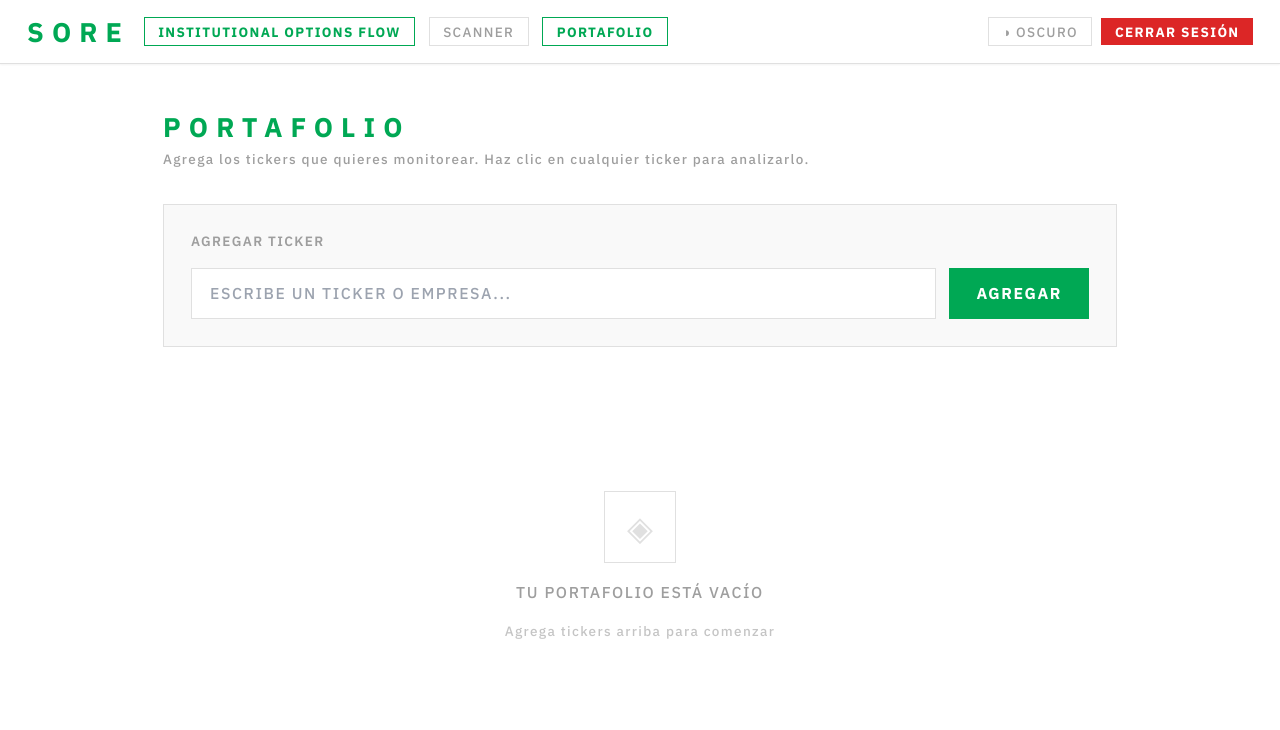
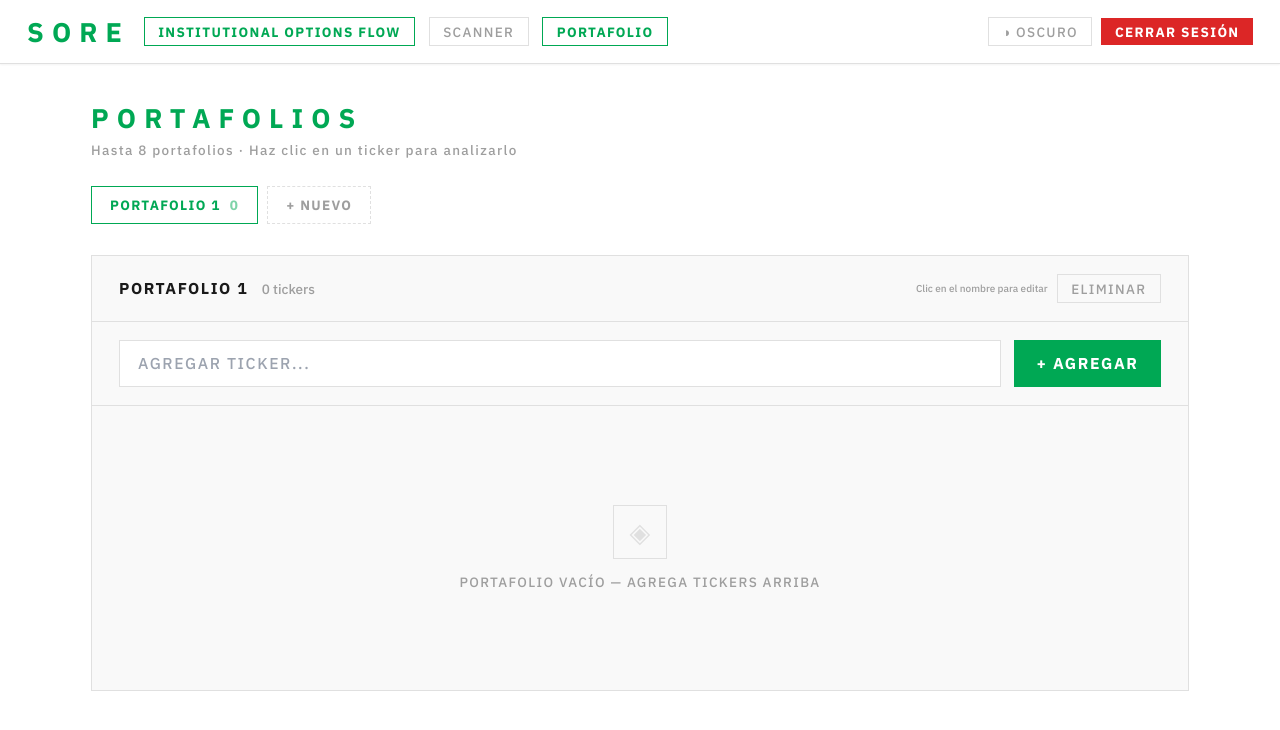
Before and after one commit to damo1606/sore, a Next.js app: page /portafolio in a window 1280 px wide. Shown: the top 730 px of the page. Built offline with nearby package versions, Linux system fonts and the light colour scheme.

Commit message:
feat: multi-portfolio support — up to 8 portfolios with names and independent tickers

```diff
--- a/src/app/portafolio/page.tsx
+++ b/src/app/portafolio/page.tsx
@@ -2,31 +2,66 @@
 
 import { useState, useEffect, useRef } from "react";
 
-const STORAGE_KEY = "sore-portafolio";
+const STORAGE_KEY = "sore-portafolios-v2";
+const MAX_PORTFOLIOS = 8;
+
+interface Portfolio {
+  id: string;
+  name: string;
+  tickers: string[];
+  createdAt: string;
+}
 
 interface SearchResult { symbol: string; name: string; exchange: string; }
 
+function createPortfolio(name: string): Portfolio {
+  return {
+    id: Date.now().toString(),
+    name,
+    tickers: [],
+    createdAt: new Date().toISOString(),
+  };
+}
+
 export default function PortafolioPage() {
-  const [tickers, setTickers] = useState<string[]>([]);
+  const [portfolios, setPortfolios] = useState<Portfolio[]>([]);
+  const [activeId, setActiveId] = useState<string>("");
   const [query, setQuery] = useState("");
   const [suggestions, setSuggestions] = useState<SearchResult[]>([]);
   const [showSuggestions, setShowSuggestions] = useState(false);
+  const [editingName, setEditingName] = useState(false);
+  const [nameInput, setNameInput] = useState("");
   const [dark, setDark] = useState(false);
   const searchRef = useRef<HTMLDivElement>(null);
+  const nameRef = useRef<HTMLInputElement>(null);
 
   // Load from localStorage
   useEffect(() => {
     try {
       const saved = localStorage.getItem(STORAGE_KEY);
-      if (saved) setTickers(JSON.parse(saved));
-    } catch {}
+      if (saved) {
+        const parsed: Portfolio[] = JSON.parse(saved);
+        setPortfolios(parsed);
+        setActiveId(parsed[0]?.id ?? "");
+      } else {
+        const first = createPortfolio("PORTAFOLIO 1");
+        setPortfolios([first]);
+        setActiveId(first.id);
+      }
+    } catch {
+      const first = createPortfolio("PORTAFOLIO 1");
+      setPortfolios([first]);
+      setActiveId(first.id);
+    }
     setDark(document.documentElement.classList.contains("dark"));
   }, []);
 
   // Persist to localStorage
   useEffect(() => {
-    localStorage.setItem(STORAGE_KEY, JSON.stringify(tickers));
-  }, [tickers]);
+    if (portfolios.length > 0) {
+      localStorage.setItem(STORAGE_KEY, JSON.stringify(portfolios));
+    }
+  }, [portfolios]);
 
   // Debounced autocomplete
   useEffect(() => {
@@ -53,17 +88,53 @@ export default function PortafolioPage() {
     return () => document.removeEventListener("mousedown", handleClick);
   }, []);
 
+  // Focus name input when editing
+  useEffect(() => {
+    if (editingName) nameRef.current?.focus();
+  }, [editingName]);
+
+  const active = portfolios.find((p) => p.id === activeId) ?? null;
+
+  function addPortfolio() {
+    if (portfolios.length >= MAX_PORTFOLIOS) return;
+    const p = createPortfolio(`PORTAFOLIO ${portfolios.length + 1}`);
+    setPortfolios((prev) => [...prev, p]);
+    setActiveId(p.id);
+  }
+
+  function deletePortfolio(id: string) {
+    if (!confirm("¿Eliminar este portafolio?")) return;
+    const updated = portfolios.filter((p) => p.id !== id);
+    setPortfolios(updated);
+    setActiveId(updated[0]?.id ?? "");
+    if (updated.length === 0) {
+      const first = createPortfolio("PORTAFOLIO 1");
+      setPortfolios([first]);
+      setActiveId(first.id);
+    }
+  }
+
+  function updateActive(fn: (p: Portfolio) => Portfolio) {
+    setPortfolios((prev) => prev.map((p) => (p.id === activeId ? fn(p) : p)));
+  }
+
   function addTicker(symbol: string) {
     const s = symbol.toUpperCase().trim();
-    if (!s || tickers.includes(s)) return;
-    setTickers((prev) => [...prev, s]);
+    if (!s || active?.tickers.includes(s)) return;
+    updateActive((p) => ({ ...p, tickers: [...p.tickers, s] }));
     setQuery("");
     setSuggestions([]);
     setShowSuggestions(false);
   }
 
   function removeTicker(symbol: string) {
-    setTickers((prev) => prev.filter((t) => t !== symbol));
+    updateActive((p) => ({ ...p, tickers: p.tickers.filter((t) => t !== symbol) }));
+  }
+
+  function saveName() {
+    const name = nameInput.trim().toUpperCase();
+    if (name) updateActive((p) => ({ ...p, name }));
+    setEditingName(false);
   }
 
   function toggleTheme() {
@@ -90,17 +161,11 @@ export default function PortafolioPage() {
           </a>
         </div>
         <div className="flex items-center gap-2">
-          <button
-            onClick={toggleTheme}
-            className="text-xs text-muted border border-border px-3 py-1 tracking-widest hover:text-accent hover:border-accent transition-colors"
-          >
+          <button onClick={toggleTheme} className="text-xs text-muted border border-border px-3 py-1 tracking-widest hover:text-accent hover:border-accent transition-colors">
             {dark ? "☀ CLARO" : "◑ OSCURO"}
           </button>
           <button
-            onClick={async () => {
-              await fetch("/api/auth/logout", { method: "POST" });
-              window.location.href = "/login";
-            }}
+            onClick={async () => { await fetch("/api/auth/logout", { method: "POST" }); window.location.href = "/login"; }}
             className="text-xs text-white tracking-widest bg-red-600 hover:bg-red-700 transition-colors px-3 py-1 font-bold"
           >
             CERRAR SESIÓN
@@ -108,41 +173,102 @@ export default function PortafolioPage() {
         </div>
       </header>
 
-      {/* Content */}
-      <div className="max-w-4xl mx-auto px-4 sm:px-6 py-10">
+      <div className="max-w-5xl mx-auto px-4 sm:px-6 py-8">
 
         {/* Title */}
-        <div className="mb-8">
-          <h1 className="text-2xl font-black tracking-[0.3em] text-accent mb-1">PORTAFOLIO</h1>
-          <p className="text-xs text-muted tracking-widest">
-            Agrega los tickers que quieres monitorear. Haz clic en cualquier ticker para analizarlo.
-          </p>
+        <div className="mb-6">
+          <h1 className="text-2xl font-black tracking-[0.3em] text-accent mb-1">PORTAFOLIOS</h1>
+          <p className="text-xs text-muted tracking-widest">Hasta {MAX_PORTFOLIOS} portafolios · Haz clic en un ticker para analizarlo</p>
         </div>
 
-        {/* Input */}
-        <div className="bg-card border border-border p-6 mb-8">
-          <div className="text-xs text-muted tracking-widest mb-4 font-semibold">AGREGAR TICKER</div>
+        {/* Portfolio tabs */}
+        <div className="flex items-center gap-2 mb-6 overflow-x-auto pb-1">
+          {portfolios.map((p) => (
+            <button
+              key={p.id}
+              onClick={() => setActiveId(p.id)}
+              className={`shrink-0 px-4 py-2 text-xs font-bold tracking-widest border transition-colors ${
+                p.id === activeId
+                  ? "border-accent text-accent bg-accent/10"
+                  : "border-border text-muted hover:text-accent hover:border-accent"
+              }`}
+            >
+              {p.name}
+              <span className="ml-2 opacity-50">{p.tickers.length}</span>
+            </button>
+          ))}
+          {portfolios.length < MAX_PORTFOLIOS && (
+            <button
+              onClick={addPortfolio}
+              className="shrink-0 px-4 py-2 text-xs font-bold tracking-widest border border-dashed border-border text-muted hover:text-accent hover:border-accent transition-colors"
+            >
+              + NUEVO
+            </button>
+          )}
+          {portfolios.length >= MAX_PORTFOLIOS && (
+            <span className="text-xs text-muted opacity-50 ml-2 shrink-0">Máximo {MAX_PORTFOLIOS} portafolios</span>
+          )}
+        </div>
+
+        {/* Active portfolio */}
+        {active && (
+          <div className="bg-card border border-border">
+
+            {/* Portfolio header */}
+            <div className="border-b border-border px-6 py-4 flex items-center justify-between gap-4">
+              <div className="flex items-center gap-3 min-w-0">
+                {editingName ? (
+                  <input
+                    ref={nameRef}
+                    value={nameInput}
+                    onChange={(e) => setNameInput(e.target.value.toUpperCase())}
+                    onBlur={saveName}
+                    onKeyDown={(e) => { if (e.key === "Enter") saveName(); if (e.key === "Escape") setEditingName(false); }}
+                    className="bg-bg border border-accent text-text px-3 py-1 text-sm font-bold tracking-widest focus:outline-none w-48"
+                    maxLength={24}
+                  />
+                ) : (
+                  <button
+                    onClick={() => { setNameInput(active.name); setEditingName(true); }}
+                    className="text-sm font-black tracking-widest text-text hover:text-accent transition-colors"
+                    title="Doble clic para renombrar"
+                  >
+                    {active.name}
+                  </button>
+                )}
+                <span className="text-xs text-muted">
+                  {active.tickers.length} ticker{active.tickers.length !== 1 ? "s" : ""}
+                </span>
+              </div>
+              <div className="flex items-center gap-2 shrink-0">
+                <span className="text-[10px] text-muted hidden sm:block">Clic en el nombre para editar</span>
+                <button
+                  onClick={() => deletePortfolio(active.id)}
+                  className="text-xs text-muted border border-border px-3 py-1 tracking-widest hover:text-danger hover:border-danger transition-colors"
+                >
+                  ELIMINAR
+                </button>
+              </div>
+            </div>
+
+            {/* Add ticker input */}
+            <div className="px-6 py-4 border-b border-border">
               <div className="flex gap-3">
                 <div ref={searchRef} className="relative flex-1">
                   <input
-                className="w-full bg-bg border border-border text-text px-4 py-3 text-sm uppercase tracking-widest focus:outline-none focus:border-accent transition-colors"
+                    className="w-full bg-bg border border-border text-text px-4 py-2.5 text-sm uppercase tracking-widest focus:outline-none focus:border-accent transition-colors"
                     value={query}
-                onChange={(e) => {
-                  setQuery(e.target.value.toUpperCase());
-                }}
+                    onChange={(e) => setQuery(e.target.value.toUpperCase())}
                     onKeyDown={(e) => {
-                  if (e.key === "Enter") {
-                    if (suggestions.length > 0) addTicker(suggestions[0].symbol);
-                    else addTicker(query);
-                  }
+                      if (e.key === "Enter") { suggestions.length > 0 ? addTicker(suggestions[0].symbol) : addTicker(query); }
                       if (e.key === "Escape") setShowSuggestions(false);
                     }}
                     onFocus={() => suggestions.length > 0 && setShowSuggestions(true)}
-                placeholder="ESCRIBE UN TICKER O EMPRESA..."
+                    placeholder="AGREGAR TICKER..."
                     maxLength={40}
                   />
                   {showSuggestions && suggestions.length > 0 && (
-                <div className="absolute top-full left-0 right-0 z-50 bg-bg border border-border shadow-lg max-h-64 overflow-y-auto">
+                    <div className="absolute top-full left-0 right-0 z-50 bg-bg border border-border shadow-lg max-h-56 overflow-y-auto">
                       {suggestions.map((s) => (
                         <button
                           key={s.symbol}
@@ -160,32 +286,26 @@ export default function PortafolioPage() {
                   )}
                 </div>
                 <button
-              onClick={() => {
-                if (suggestions.length > 0) addTicker(suggestions[0].symbol);
-                else addTicker(query);
-              }}
-              className="bg-accent text-white px-6 py-3 text-sm font-bold tracking-widest hover:opacity-80 transition-opacity shrink-0"
+                  onClick={() => { suggestions.length > 0 ? addTicker(suggestions[0].symbol) : addTicker(query); }}
+                  className="bg-accent text-white px-5 py-2.5 text-sm font-bold tracking-widest hover:opacity-80 transition-opacity shrink-0"
                 >
-              AGREGAR
+                  + AGREGAR
                 </button>
               </div>
             </div>
 
-        {/* Ticker list */}
-        {tickers.length === 0 ? (
-          <div className="flex flex-col items-center justify-center py-24 gap-4 text-muted">
-            <div className="w-16 h-16 border border-border flex items-center justify-center text-3xl text-border">◈</div>
-            <p className="text-sm tracking-widest">TU PORTAFOLIO ESTÁ VACÍO</p>
-            <p className="text-xs opacity-60 tracking-widest">Agrega tickers arriba para comenzar</p>
+            {/* Tickers grid */}
+            <div className="p-6">
+              {active.tickers.length === 0 ? (
+                <div className="flex flex-col items-center justify-center py-16 gap-3 text-muted">
+                  <div className="w-12 h-12 border border-border flex items-center justify-center text-2xl text-border">◈</div>
+                  <p className="text-xs tracking-widest">PORTAFOLIO VACÍO — AGREGA TICKERS ARRIBA</p>
                 </div>
               ) : (
-          <div>
-            <div className="text-xs text-muted tracking-widest mb-4 font-semibold">
-              {tickers.length} TICKER{tickers.length !== 1 ? "S" : ""} EN PORTAFOLIO
-            </div>
-            <div className="grid grid-cols-2 sm:grid-cols-3 md:grid-cols-4 gap-3">
-              {tickers.map((t) => (
-                <div key={t} className="bg-card border border-border p-4 flex items-center justify-between group hover:border-accent transition-colors">
+                <>
+                  <div className="grid grid-cols-2 sm:grid-cols-3 md:grid-cols-4 lg:grid-cols-5 gap-3">
+                    {active.tickers.map((t) => (
+                      <div key={t} className="border border-border p-3 flex items-center justify-between group hover:border-accent transition-colors">
                         <a
                           href={`/?ticker=${t}`}
                           className="text-sm font-black tracking-widest text-accent hover:underline"
@@ -194,7 +314,7 @@ export default function PortafolioPage() {
                         </a>
                         <button
                           onClick={() => removeTicker(t)}
-                    className="text-muted hover:text-danger transition-colors text-xs opacity-0 group-hover:opacity-100"
+                          className="text-muted hover:text-danger transition-colors text-xs opacity-0 group-hover:opacity-100 ml-2"
                           title="Eliminar"
                         >
                           ✕
@@ -202,23 +322,19 @@ export default function PortafolioPage() {
                       </div>
                     ))}
                   </div>
-
-            {/* Quick actions */}
-            <div className="mt-8 flex gap-3">
-              <a
-                href="/"
-                className="text-xs text-muted border border-border px-4 py-2 tracking-widest hover:text-accent hover:border-accent transition-colors"
-              >
+                  <div className="mt-6 flex gap-3">
+                    <a href="/" className="text-xs text-muted border border-border px-4 py-2 tracking-widest hover:text-accent hover:border-accent transition-colors">
                       IR AL ANÁLISIS
                     </a>
                     <button
-                onClick={() => {
-                  if (confirm("¿Eliminar todos los tickers del portafolio?")) setTickers([]);
-                }}
+                      onClick={() => { if (confirm("¿Eliminar todos los tickers?")) updateActive((p) => ({ ...p, tickers: [] })); }}
                       className="text-xs text-muted border border-border px-4 py-2 tracking-widest hover:text-danger hover:border-danger transition-colors"
                     >
-                LIMPIAR TODO
+                      LIMPIAR
                     </button>
+                  </div>
+                </>
+              )}
             </div>
           </div>
         )}
```
Lines whose indentation alone changed are shown as unchanged.
